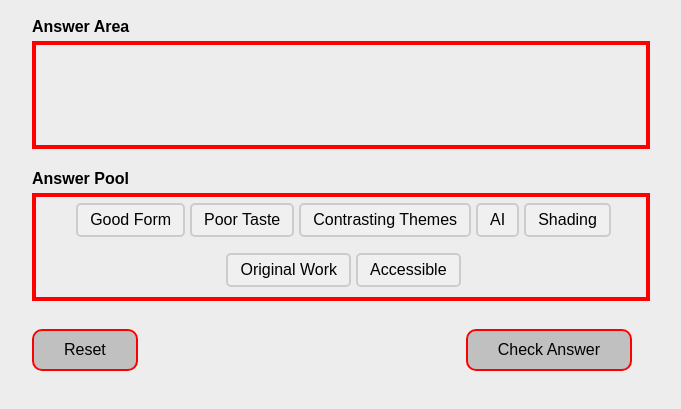
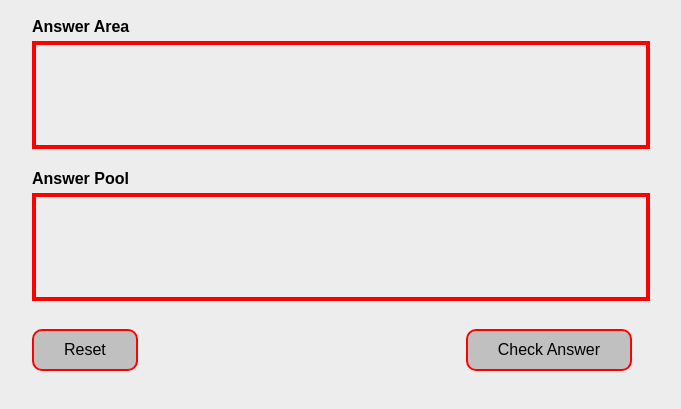
Before and after one commit to AnthonyMartinez-PSU/MartProject2, a website: page index.html in a window 1280 px wide. Shown: the part 281-690 px from the top of the page, without its empty margins (308-989 px from the left). Drawn offline with Linux system fonts and the light colour scheme.

Commit message:
Update index.html

```diff
--- a/index.html
+++ b/index.html
@@ -88,7 +88,7 @@
 <body>
   <div class="container">
     <div class="image-box" id="imageBox">
-      <img src="HAX Image.png" alt="HAX Image">
+      <img src="assets/HAX Image.png" alt="HAX Image">
     </div>
     <div class="question-text">
       Which of the following big ideas would YOU associate with this artistic work?
@@ -98,13 +98,6 @@
     </div>
     <h4 class="answer-heading">Answer Pool</h4>
     <div class="answer-pool" id="answerPool">
-      <span class="tag">Good Form</span>
-      <span class="tag">Poor Taste</span>
-      <span class="tag">Contrasting Themes</span>
-      <span class="tag">AI</span>
-      <span class="tag">Shading</span>
-      <span class="tag">Original Work</span>
-      <span class="tag">Accessible</span>
     </div>
     <div class="button-container">
       <button class="button" id="resetButton">Reset</button>
@@ -112,7 +105,7 @@
     </div>
   </div>
 
+  <script type="module" src="src/tagging-question.js"></script>
 
-  <script src="tagging-question.js"></script>
 </body>
 </html>
```
